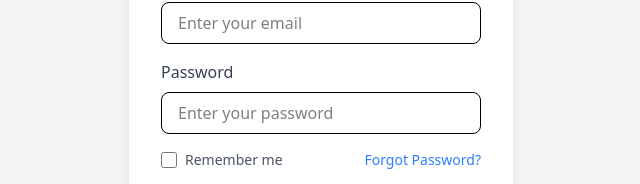
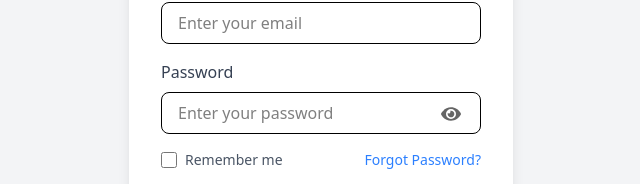
Before and after one commit to Atik-Sahariyar/book-shop-client, a React (Vite) app: page /login in a window 1280 px wide. Shown: the part 290-474 px from the top of the page, without its empty margins (319-959 px from the left). Built offline with nearby package versions, Linux system fonts and the light colour scheme.

Commit message:
update login page

```diff
--- a/src/pages/login/Login.tsx
+++ b/src/pages/login/Login.tsx
@@ -2,27 +2,31 @@ import { Link, useNavigate } from "react-router-dom";
 import { useForm } from "react-hook-form";
 import { useLoginMutation } from "../../redux/features/auth/authApi";
 import { toast } from "sonner";
+import { useState } from "react";
+import { FaEye, FaEyeSlash } from "react-icons/fa";
 
 const Login = () => {
+  const [ isShowPass, setIsShowPass] = useState(false);
   const { register, handleSubmit, reset } = useForm();
   const navigate  = useNavigate();
   const [ login ] = useLoginMutation();
 
   // handle login user
- const handleLoginWithEmailPass = async(data) =>{
+ const handleLoginWithEmailPass = async(data: { email: string, password: string}) =>{
    try{
-    const toastId = toast.loading('Logging in');
+    const toastId  = toast.loading('Logging in');
 
      const res = await login(data);
      console.log(res);
      if(res?.data?.success){
         toast.success(res?.data?.message , { id: toastId, duration: 2000 });
+        reset();
+        navigate("/");
      } else if (res?.error){
         toast.error(res?.error?.data?.message , { id: toastId, duration: 2000 });
         console.log(res?.error?.data?.message)
      }
-    //  reset();
-    //  navigate("/")
+
    } catch(err){
     console.log(err)
     toast.error(err?.message,  { id: toastId, duration: 2000 })
@@ -59,19 +63,29 @@ const Login = () => {
             </div>
 
             {/* Password Field */}
-            <div className="mb-4">
+            <div className="mb-4 ">
               <label
                 htmlFor="password"
                 className="block text-gray-700 font-medium mb-2"
               >
                 Password
               </label>
+              <div className=" relative">
               <input
-                type="password"
+                type={isShowPass ? "text" : "password"}
                 {...register("password", { required:true})}
                 placeholder="Enter your password"
                 className="w-full px-4 py-2 border rounded-lg focus:ring-2 focus:ring-blue-500 focus:outline-none"
               />
+
+               <button
+               onClick={() => setIsShowPass(!isShowPass)}
+               className=" absolute right-5 top-3 z-20 text-xl opacity-60 hover:opacity-80" >
+                 {
+                  isShowPass ?   <FaEyeSlash /> : <FaEye />
+                 }
+               </button>
+              </div>
             </div>
 
             {/* Remember Me & Forgot Password */}
```
